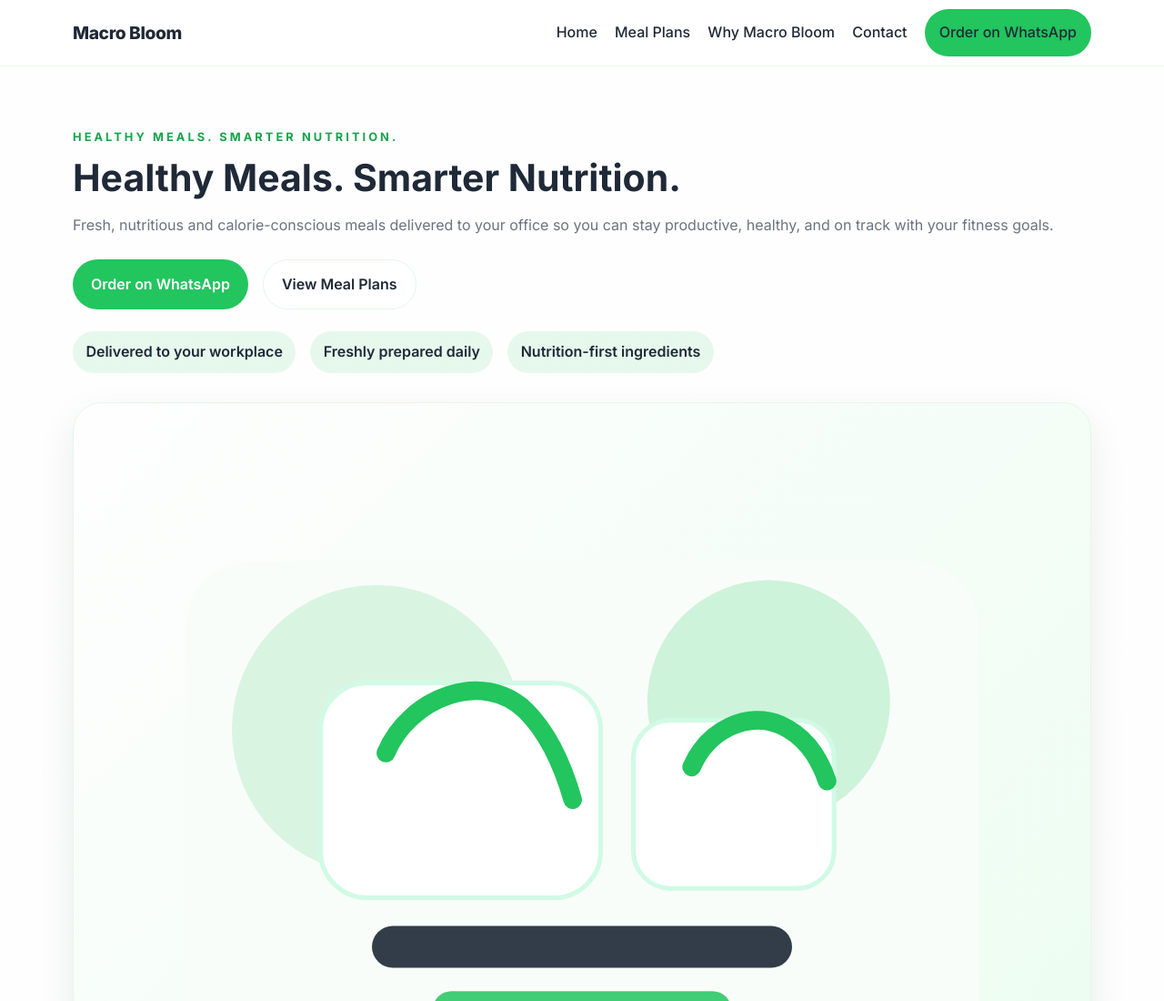
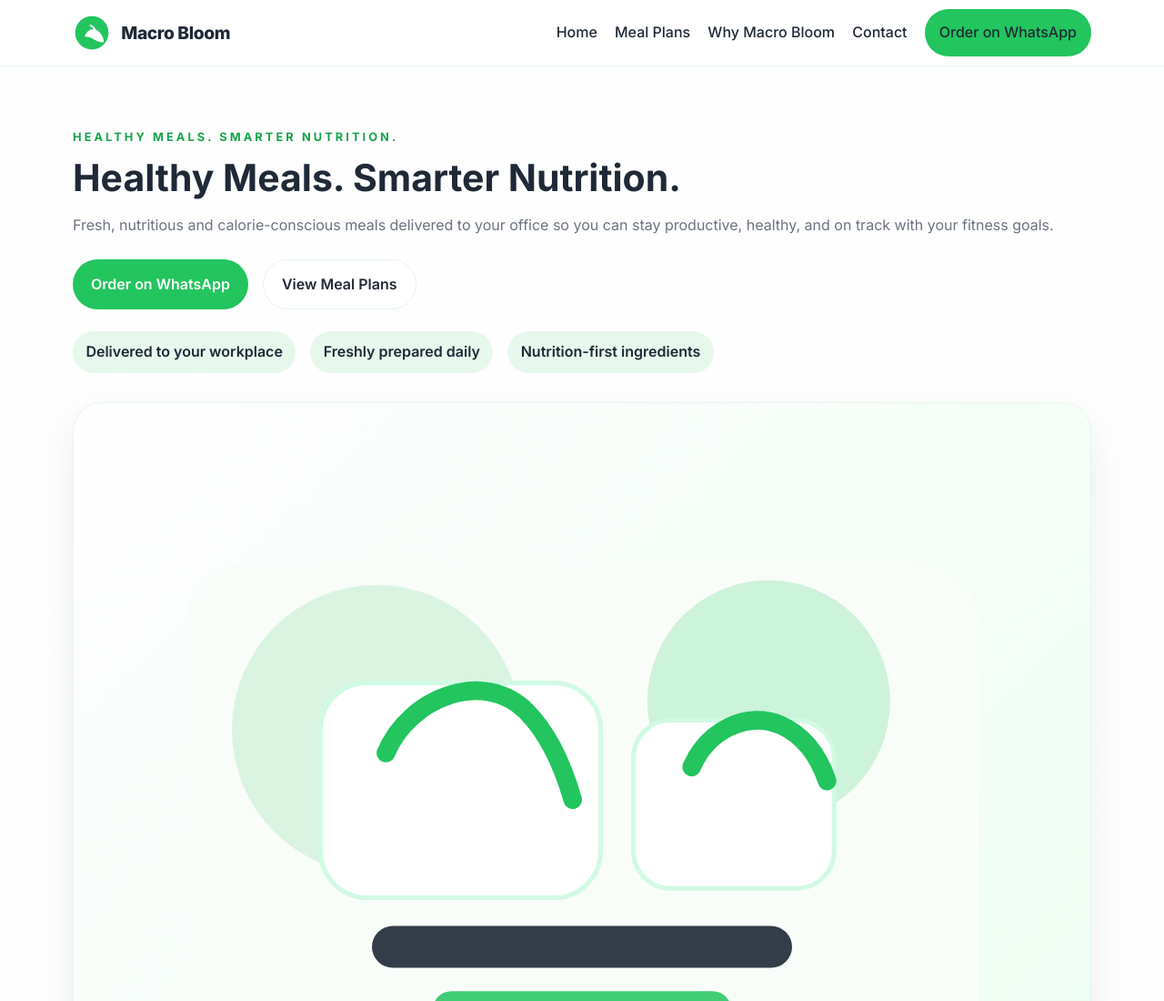
Before and after one commit to desettibindhu/macrobloom-website, a plain HTML site: page index.html in a window 1280 px wide. Shown: the top 1100 px of the page at 91% size. Drawn offline with Linux system fonts and the light colour scheme.

Commit message:
add logo

```diff
--- a/index.html
+++ b/index.html
@@ -33,7 +33,16 @@
   <body>
     <header class="site-header">
       <div class="container nav-bar">
-        <a href="#home" class="logo" aria-label="Macro Bloom home">Macro Bloom</a>
+        <a href="#home" class="logo" aria-label="Macro Bloom home">
+          <span class="logo-mark" aria-hidden="true">
+            <svg viewBox="0 0 64 64" role="img">
+              <circle cx="32" cy="32" r="28" fill="#22C55E" />
+              <path d="M20 38c4-12 16-16 24-8 5 5 8 11 8 18-8 0-14-3-20-7-3-2-7-2-12-3Z" fill="#ffffff" />
+              <path d="M30 20c4 2 7 5 8 10" stroke="#ffffff" stroke-width="3" stroke-linecap="round" />
+            </svg>
+          </span>
+          <span>Macro Bloom</span>
+        </a>
         <button class="menu-toggle" aria-label="Toggle navigation" aria-expanded="false">
           <span></span>
           <span></span>
--- a/styles.css
+++ b/styles.css
@@ -68,10 +68,26 @@ svg {
 }
 
 .logo {
+  display: inline-flex;
+  align-items: center;
+  gap: 0.7rem;
   font-size: 1.2rem;
   font-weight: 800;
   color: var(--dark);
   letter-spacing: -0.02em;
+}
+
+.logo-mark {
+  display: inline-flex;
+  align-items: center;
+  justify-content: center;
+  width: 42px;
+  height: 42px;
+}
+
+.logo-mark svg {
+  width: 100%;
+  height: 100%;
 }
 
 .nav-links {
```
Also changed, not shown: logo.png (added).
